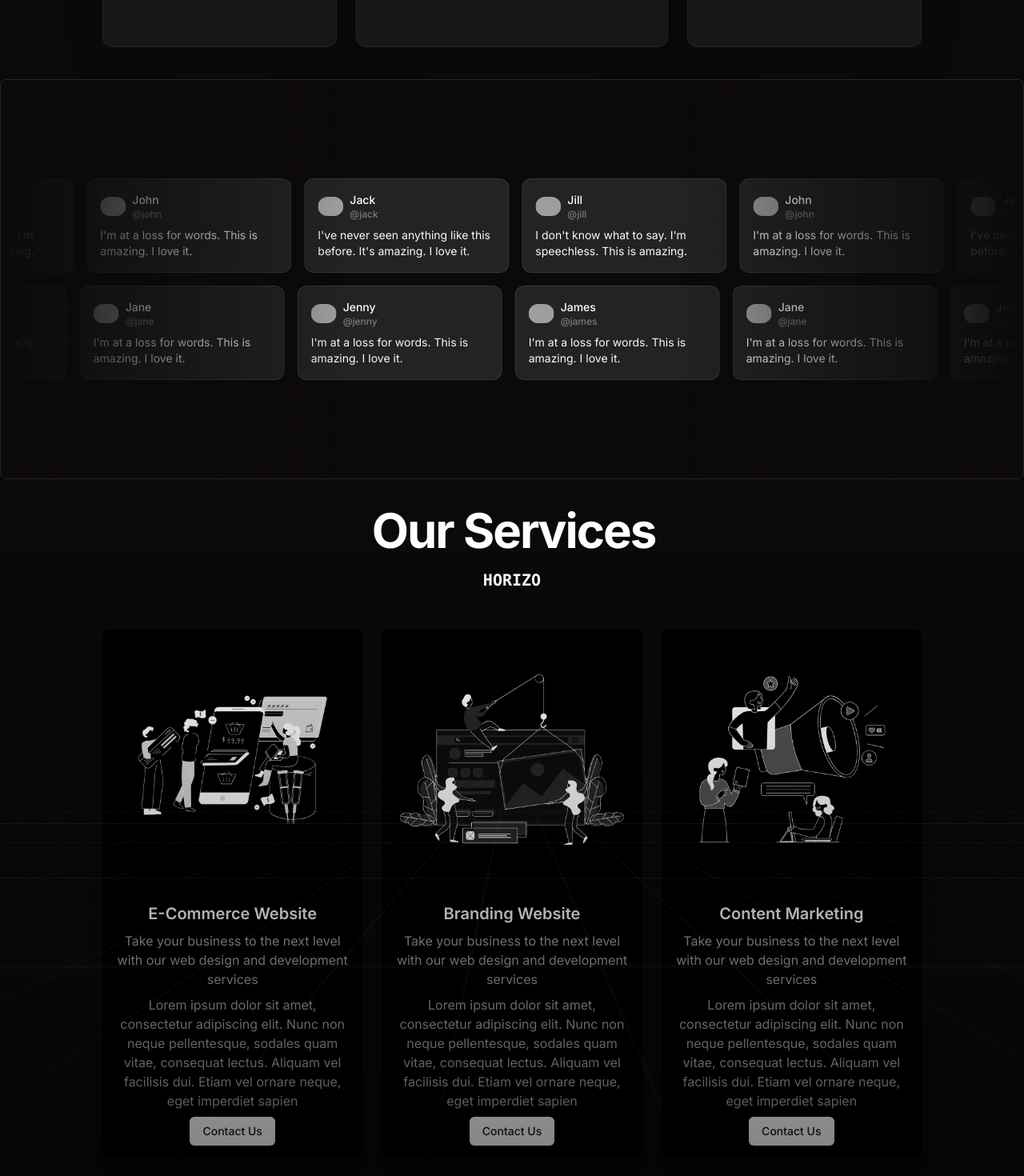
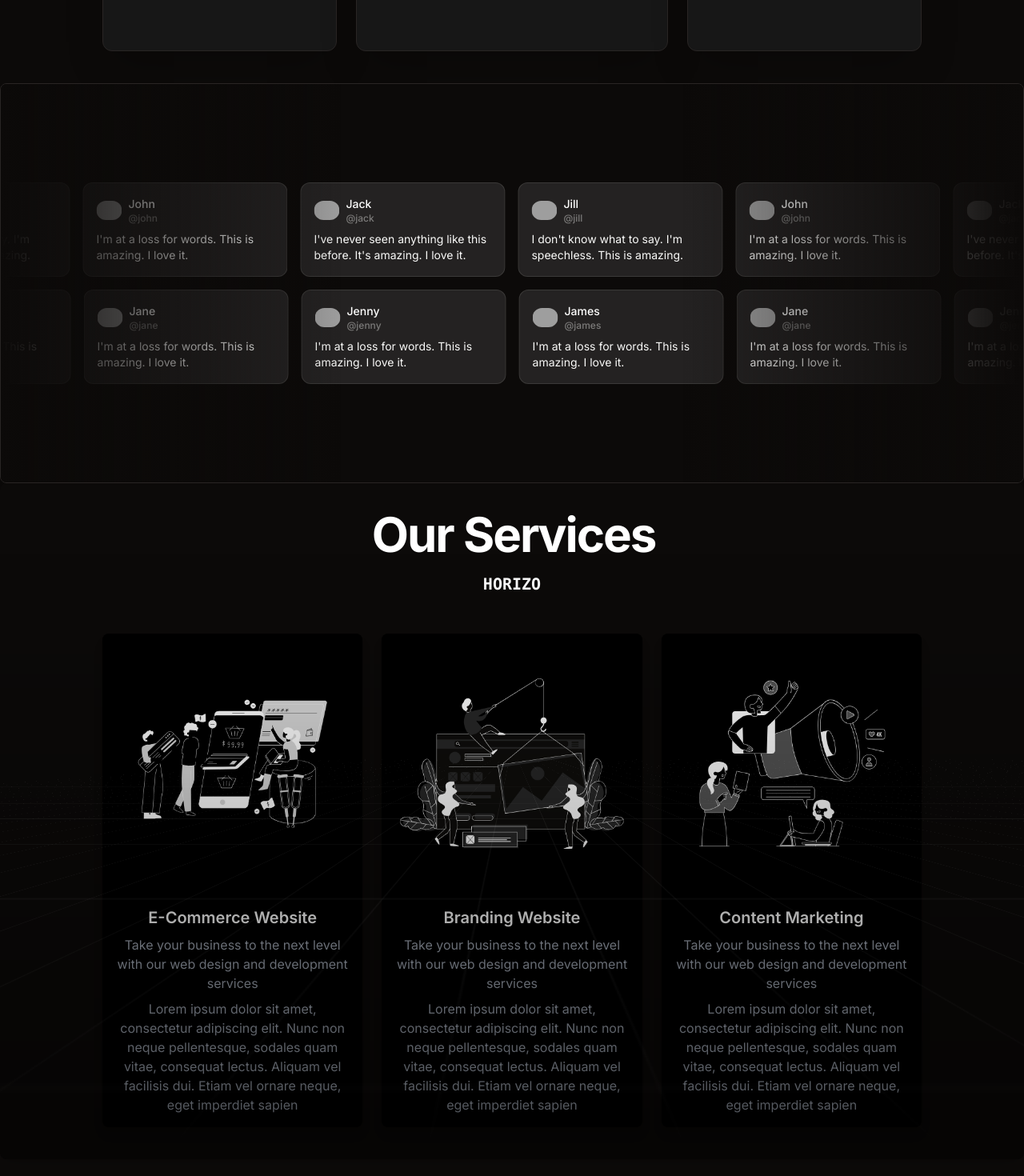
Before and after one commit to cody-ellington/horizo-marketing, a Next.js app: page / in a window 1280 px wide. Shown: the part 1290-2760 px from the top of the page at 80% size. Built offline with nearby package versions, Linux system fonts and the light colour scheme; grey boxes are pictures that could not be loaded.

Commit message:
update home page

```diff
--- /dev/null
+++ b/app/contact/layout.tsx
@@ -0,0 +1,33 @@
+import type { Metadata } from "next";
+import { Inter } from "next/font/google";
+import "./globals.css";
+import { ThemeProvider } from "@/components/theme-provider";
+
+const inter = Inter({ subsets: ["latin"] });
+
+export const metadata: Metadata = {
+  title: "Horizo Marketing",
+  description: "Embrace your online presense",
+};
+
+export default function RootLayout({
+  children,
+}: Readonly<{
+  children: React.ReactNode;
+}>) {
+  return (
+    <html lang="en">
+      <body className={inter.className}>
+        <ThemeProvider
+          attribute="class"
+          defaultTheme="dark"
+          enableSystem
+          disableTransitionOnChange
+          forcedTheme="dark"
+        >
+          {children}
+        </ThemeProvider>
+      </body>
+    </html>
+  );
+}
--- a/app/page.tsx
+++ b/app/page.tsx
@@ -34,6 +34,12 @@ import { BentoCard, BentoGrid } from "@/components/ui/bento-grid";
 import BoxReveal from "@/components/ui/box-reveal";
 import { Input } from "@/components/ui/input";
 import { ThemeToggle } from "@/components/theme-toggle";
+import {
+  Accordion,
+  AccordionContent,
+  AccordionItem,
+  AccordionTrigger,
+} from "@/components/ui/accordion";
 
 // MAP CIRCLES
 const slugs = [
@@ -226,7 +232,7 @@ export default function Home() {
             alt="Logo"
             width={1000}
             height={1000}
-            className="w-28"
+            className="w-32"
           />
         </Link>
 
@@ -265,7 +271,7 @@ export default function Home() {
         <div className="flex items-center gap-x-4">
           <Link
             href={"#contact-us"}
-            className="py-1 px-6 text-sm hover:bg-[#222482] rounded-3xl border-2 border-black text-white bg-[#121212] transition duration-200 hover:shadow-[1px_1px_rgba(0,0,0),2px_2px_rgba(0,0,0),3px_3px_rgba(0,0,0),4px_4px_rgba(0,0,0),5px_5px_0px_0px_rgba(0,0,0)] "
+            className="py-1 px-6 text-sm hover:bg-[#222482] rounded-3xl border-2 border-black text-black bg-white transition duration-200 hover:shadow-[1px_1px_rgba(0,0,0),2px_2px_rgba(0,0,0),3px_3px_rgba(0,0,0),4px_4px_rgba(0,0,0),5px_5px_0px_0px_rgba(0,0,0)] "
           >
             Contact Us
           </Link>
@@ -393,7 +399,6 @@ export default function Home() {
                   Aliquam vel facilisis dui. Etiam vel ornare neque, eget
                   imperdiet sapien
                 </p>
-                <Button>Contact Us</Button>
               </div>
             </div>
           </div>
@@ -419,7 +424,6 @@ export default function Home() {
                   Aliquam vel facilisis dui. Etiam vel ornare neque, eget
                   imperdiet sapien
                 </p>
-                <Button>Contact Us</Button>
               </div>
             </div>
           </div>
@@ -445,7 +449,6 @@ export default function Home() {
                   Aliquam vel facilisis dui. Etiam vel ornare neque, eget
                   imperdiet sapien
                 </p>
-                <Button>Contact Us</Button>
               </div>
             </div>
           </div>
@@ -498,14 +501,12 @@ export default function Home() {
         </Tabs>
       </section>
 
-      {/* OPERATION SECTION */}
+      {/* GUARANTEE SECTION */}
       <div className="md:flex gap-5 w-[80%] mx-auto">
         <div className="md:w-[40%] mb-10 md:mb-0">
           <div className="size-full max-w-lg items-center justify-center overflow-hidden pt-8">
             <BoxReveal boxColor={"#ffffff"} duration={0.5}>
-              <p className="text-[3.5rem] font-semibold">
-                Operation<span className="text-[#ffffff]">.</span>
-              </p>
+              <p className="text-[3.5rem] font-semibold">Our guarantee</p>
             </BoxReveal>
 
             <BoxReveal boxColor={"#ffffff"} duration={0.5}>
@@ -551,6 +552,81 @@ export default function Home() {
         </div>
       </div>
 
+      {/* PROCESS SECTION */}
+      <div className="md:flex gap-5 w-[80%] mx-auto py-20">
+        <div className="md:w-[40%] mb-10 md:mb-0">
+          <div className="size-full max-w-lg items-center justify-center overflow-hidden">
+            <BoxReveal boxColor={"#ffffff"} duration={0.5}>
+              <p className="text-[3.5rem] font-semibold">Process</p>
+            </BoxReveal>
+
+            <BoxReveal boxColor={"#ffffff"} duration={0.5}>
+              <h2 className="mt-[.5rem] text-[1rem]">
+                UI library for{" "}
+                <span className="text-[#ffffff]">Design Engineers</span>
+              </h2>
+            </BoxReveal>
+
+            <BoxReveal boxColor={"#ffffff"} duration={0.5}>
+              <div className="mt-6">
+                <p>
+                  -&gt; 20+ free and open-source animated components built with
+                  <span className="font-semibold text-[#ffffff]"> React</span>,
+                  <span className="font-semibold text-[#ffffff]">
+                    {" "}
+                    Typescript
+                  </span>
+                  ,
+                  <span className="font-semibold text-[#ffffff]">
+                    {" "}
+                    Tailwind CSS
+                  </span>
+                  , and
+                  <span className="font-semibold text-[#ffffff]">
+                    {" "}
+                    Framer Motion
+                  </span>
+                  . <br />
+                  -&gt; 100% open-source, and customizable. <br />
+                </p>
+              </div>
+            </BoxReveal>
+          </div>
+        </div>
+
+        <div className="md:w-[60%]">
+          <Accordion type="single" collapsible>
+            <AccordionItem value="item-1">
+              <AccordionTrigger>Is it accessible?</AccordionTrigger>
+              <AccordionContent>
+                Yes. It adheres to the WAI-ARIA design pattern.
+              </AccordionContent>
+            </AccordionItem>
+
+            <AccordionItem value="item-2">
+              <AccordionTrigger>Is it accessible?</AccordionTrigger>
+              <AccordionContent>
+                Yes. It adheres to the WAI-ARIA design pattern.
+              </AccordionContent>
+            </AccordionItem>
+
+            <AccordionItem value="item-3">
+              <AccordionTrigger>Is it accessible?</AccordionTrigger>
+              <AccordionContent>
+                Yes. It adheres to the WAI-ARIA design pattern.
+              </AccordionContent>
+            </AccordionItem>
+
+            <AccordionItem value="item-4">
+              <AccordionTrigger>Is it accessible?</AccordionTrigger>
+              <AccordionContent>
+                Yes. It adheres to the WAI-ARIA design pattern.
+              </AccordionContent>
+            </AccordionItem>
+          </Accordion>
+        </div>
+      </div>
+
       {/* FOOTER */}
       <footer className="bg-white dark:bg-black mt-12">
         <div className="container px-6 py-8 mx-auto">
@@ -571,7 +647,13 @@ export default function Home() {
 
             <div className="flex flex-col mt-4 sm:flex-row sm:items-center sm:justify-center">
               <button className="flex items-center justify-center order-1 w-full px-2 py-2 mt-3 text-sm tracking-wide text-gray-600 capitalize transition-colors duration-300 transform border rounded-md sm:mx-2 dark:border-gray-400 dark:text-gray-300 sm:mt-0 sm:w-auto hover:bg-gray-50 focus:outline-none focus:ring dark:hover:bg-gray-800 focus:ring-gray-300 focus:ring-opacity-40">
-                <span className="mx-1">Contact Us</span>
+                <span className="mx-1">Let&apos;s get started</span>
+              </button>
+              <button className="flex items-center justify-center order-1 w-full px-2 py-2 mt-3 text-sm tracking-wide text-gray-600 capitalize transition-colors duration-300 transform border rounded-md sm:mx-2 dark:border-gray-400 dark:text-gray-300 sm:mt-0 sm:w-auto hover:bg-gray-50 focus:outline-none focus:ring dark:hover:bg-gray-800 focus:ring-gray-300 focus:ring-opacity-40">
+                <span className="mx-1">Find Us On Behance</span>
+              </button>
+              <button className="flex items-center justify-center order-1 w-full px-2 py-2 mt-3 text-sm tracking-wide text-gray-600 capitalize transition-colors duration-300 transform border rounded-md sm:mx-2 dark:border-gray-400 dark:text-gray-300 sm:mt-0 sm:w-auto hover:bg-gray-50 focus:outline-none focus:ring dark:hover:bg-gray-800 focus:ring-gray-300 focus:ring-opacity-40">
+                <span className="mx-1">Or on Facebook</span>
               </button>
             </div>
           </div>
@@ -580,10 +662,16 @@ export default function Home() {
 
           <div className="flex flex-col items-center sm:flex-row sm:justify-between">
             <p className="text-sm text-gray-500">
-              © Copyright 2024. All Rights Reserved.
+              Horizo Marketing © Copyright 2024. All Rights Reserved.
             </p>
 
             <div className="flex mt-3 -mx-2 sm:mt-0">
+              <span className="mx-2 text-sm text-gray-500 transition-colors duration-300 hover:text-gray-500 dark:hover:text-gray-300">
+                (+84) 335 580 068
+              </span>
+              <span className="mx-2 text-sm text-gray-500 transition-colors duration-300 hover:text-gray-500 dark:hover:text-gray-300">
+                (+84) 975 092 460
+              </span>
               <span className="mx-2 text-sm text-gray-500 transition-colors duration-300 hover:text-gray-500 dark:hover:text-gray-300">
                 contact@horizo.marketing
               </span>
--- /dev/null
+++ b/components/ui/accordion.tsx
@@ -0,0 +1,57 @@
+"use client"
+
+import * as React from "react"
+import * as AccordionPrimitive from "@radix-ui/react-accordion"
+import { ChevronDownIcon } from "@radix-ui/react-icons"
+
+import { cn } from "@/lib/utils"
+
+const Accordion = AccordionPrimitive.Root
+
+const AccordionItem = React.forwardRef<
+  React.ElementRef<typeof AccordionPrimitive.Item>,
+  React.ComponentPropsWithoutRef<typeof AccordionPrimitive.Item>
+>(({ className, ...props }, ref) => (
+  <AccordionPrimitive.Item
+    ref={ref}
+    className={cn("border-b", className)}
+    {...props}
+  />
+))
+AccordionItem.displayName = "AccordionItem"
+
+const AccordionTrigger = React.forwardRef<
+  React.ElementRef<typeof AccordionPrimitive.Trigger>,
+  React.ComponentPropsWithoutRef<typeof AccordionPrimitive.Trigger>
+>(({ className, children, ...props }, ref) => (
+  <AccordionPrimitive.Header className="flex">
+    <AccordionPrimitive.Trigger
+      ref={ref}
+      className={cn(
+        "flex flex-1 items-center justify-between py-4 text-sm font-medium transition-all hover:underline [&[data-state=open]>svg]:rotate-180",
+        className
+      )}
+      {...props}
+    >
+      {children}
+      <ChevronDownIcon className="h-4 w-4 shrink-0 text-muted-foreground transition-transform duration-200" />
+    </AccordionPrimitive.Trigger>
+  </AccordionPrimitive.Header>
+))
+AccordionTrigger.displayName = AccordionPrimitive.Trigger.displayName
+
+const AccordionContent = React.forwardRef<
+  React.ElementRef<typeof AccordionPrimitive.Content>,
+  React.ComponentPropsWithoutRef<typeof AccordionPrimitive.Content>
+>(({ className, children, ...props }, ref) => (
+  <AccordionPrimitive.Content
+    ref={ref}
+    className="overflow-hidden text-sm data-[state=closed]:animate-accordion-up data-[state=open]:animate-accordion-down"
+    {...props}
+  >
+    <div className={cn("pb-4 pt-0", className)}>{children}</div>
+  </AccordionPrimitive.Content>
+))
+AccordionContent.displayName = AccordionPrimitive.Content.displayName
+
+export { Accordion, AccordionItem, AccordionTrigger, AccordionContent }
--- a/package.json
+++ b/package.json
@@ -9,6 +9,7 @@
     "lint": "next lint"
   },
   "dependencies": {
+    "@radix-ui/react-accordion": "^1.2.1",
     "@radix-ui/react-dropdown-menu": "^2.1.2",
     "@radix-ui/react-icons": "^1.3.0",
     "@radix-ui/react-slot": "^1.1.0",
--- a/tailwind.config.ts
+++ b/tailwind.config.ts
@@ -67,7 +67,9 @@ const config: Config = {
   			grid: 'grid 15s linear infinite',
   			marquee: 'marquee var(--duration) infinite linear',
   			'marquee-vertical': 'marquee-vertical var(--duration) linear infinite',
-  			'shiny-text': 'shiny-text 8s infinite'
+  			'shiny-text': 'shiny-text 8s infinite',
+  			'accordion-down': 'accordion-down 0.2s ease-out',
+  			'accordion-up': 'accordion-up 0.2s ease-out'
   		},
   		keyframes: {
   			meteor: {
@@ -130,6 +132,22 @@ const config: Config = {
   				'30%, 60%': {
   					'background-position': 'calc(100% + var(--shiny-width)) 0'
   				}
+  			},
+  			'accordion-down': {
+  				from: {
+  					height: '0'
+  				},
+  				to: {
+  					height: 'var(--radix-accordion-content-height)'
+  				}
+  			},
+  			'accordion-up': {
+  				from: {
+  					height: 'var(--radix-accordion-content-height)'
+  				},
+  				to: {
+  					height: '0'
+  				}
   			}
   		}
   	}
```
Also changed, not shown: app/contact/page.tsx (added), 1 other file (tests, documents, lock files or other folders).
